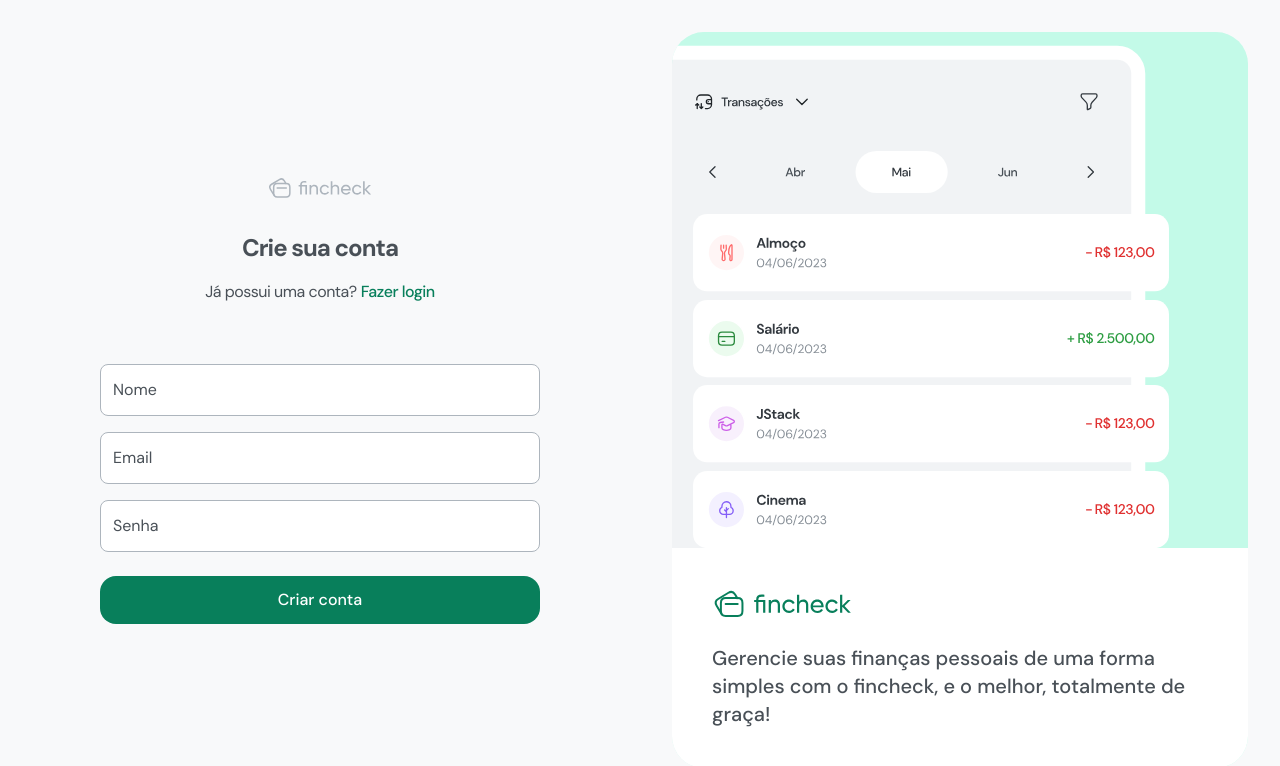
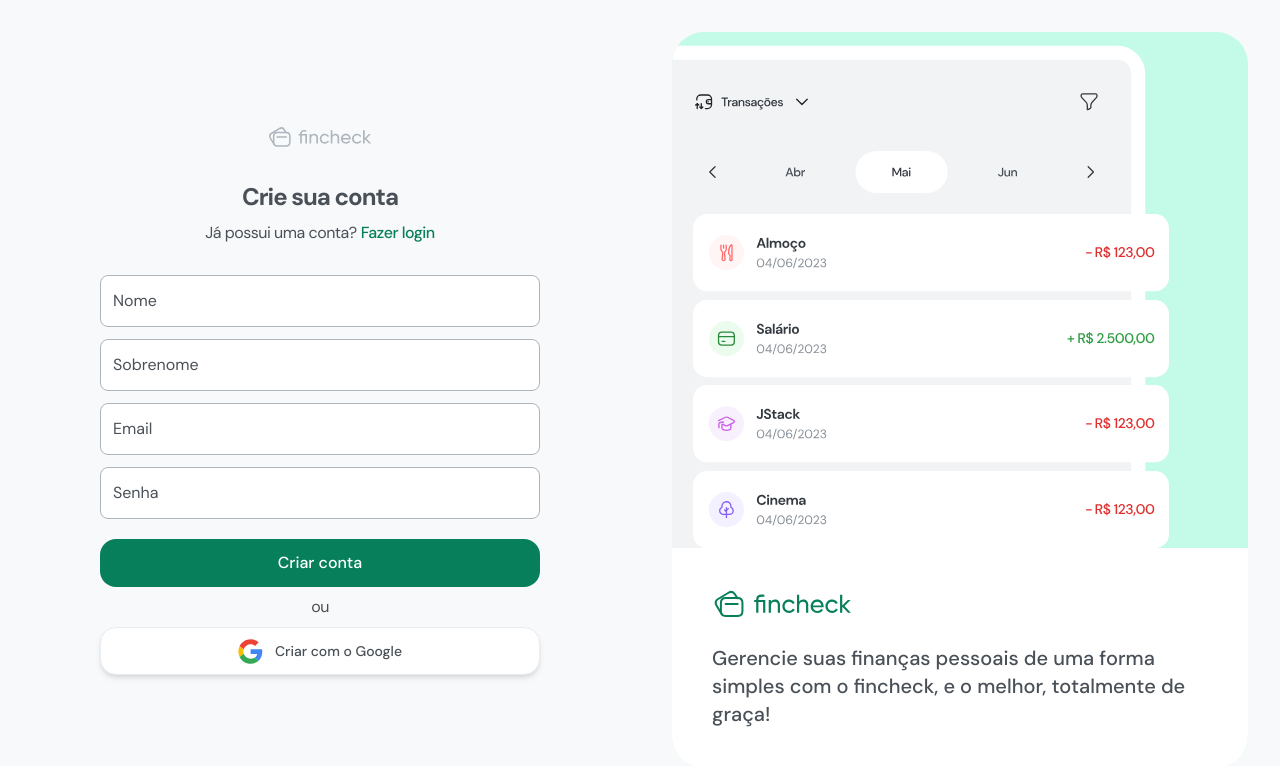
Before and after one commit to Luiz-1213/fin-check, a React (Vite) app in the folder frontend/: page /register in a window 1280 px wide. Shown: the top 766 px of the page. Built offline with nearby package versions, Linux system fonts and the light colour scheme; no server answers.

Commit message:
feat(auth): integrate Google login in login and register pages
- Updated `Login` and `Register` pages to include Google login option.
- Extracted `signInWithGoogle` logic from `useAuth` in both controllers for cleaner usage.

```diff
--- a/frontend/src/view/pages/Login/index.tsx
+++ b/frontend/src/view/pages/Login/index.tsx
@@ -1,23 +1,32 @@
 import { Link } from 'react-router-dom';
+import { Button } from '../../components/Button';
+import { GoogleIcon } from '../../components/icons/GoogleIcon';
 import { Input } from '../../components/Input';
-import { Button } from '../../components/Button';
 import useLoginController from './useLoginController';
 
-export function Login(){
-  const { handleSubmit, register, errors, isLoading } = useLoginController();
+export function Login() {
+  const { handleSubmit, register, errors, isLoading, signInWithGoogle } =
+    useLoginController();
   return (
     <>
       <header className="flex flex-col items-center gap-4 text-center">
         <h1 className="text-2xl font-bold text-gray-700 tracking-[-1px]">
-       Entre em sua conta
+          Entre em sua conta
         </h1>
         <p className="space-x-1">
-          <span className="text-gray-700 tracking-[-0.5px]">Novo por aqui?</span>
-          <Link to="/register" className=" font-medium text-teal-900 tracking-[-0.5px]">Crie uma conta</Link>
+          <span className="text-gray-700 tracking-[-0.5px]">
+            Novo por aqui?
+          </span>
+          <Link
+            to="/register"
+            className=" font-medium text-teal-900 tracking-[-0.5px]"
+          >
+            Crie uma conta
+          </Link>
         </p>
       </header>
 
-      <form className="mt-[60px] flex flex-col gap-4" onSubmit={handleSubmit}>
+      <form className="mt-[52px] flex flex-col gap-3 " onSubmit={handleSubmit}>
         <Input
           type="email"
           placeholder="Email"
@@ -36,6 +45,23 @@
           Entrar
         </Button>
       </form>
+      <div className="flex flex-col gap-2 mt-2">
+        <p className="inline-block text-center text-gray-700 tracking-[-0.5px]">
+          ou
+        </p>
+        <Button
+          type="button"
+          className="flex items-center gap-3 px-5 py-2.5 border border-gray-30 bg-white shadow-md hover:bg-gray-50 transition"
+        >
+          <GoogleIcon />
+          <span
+            className="text-sm font-medium text-gray-700"
+            onClick={signInWithGoogle}
+          >
+            Entrar com o Google
+          </span>
+        </Button>
+      </div>
     </>
   );
 }
--- a/frontend/src/view/pages/Login/useLoginController.tsx
+++ b/frontend/src/view/pages/Login/useLoginController.tsx
@@ -34,7 +34,7 @@
     },
   });
 
-  const { signin } = useAuth();
+  const { signin, signInWithGoogle } = useAuth();
 
   const handleSubmit = hookFormSubmit(async (data) => {
     try {
@@ -47,5 +47,11 @@
     }
   });
 
-  return { handleSubmit, register, errors, isLoading: isPending };
+  return {
+    handleSubmit,
+    signInWithGoogle,
+    register,
+    errors,
+    isLoading: isPending,
+  };
 }
--- a/frontend/src/view/pages/Register/index.tsx
+++ b/frontend/src/view/pages/Register/index.tsx
@@ -1,48 +1,76 @@
 import { Link } from 'react-router-dom';
+import { Button } from '../../components/Button';
+import { GoogleIcon } from '../../components/icons/GoogleIcon';
 import { Input } from '../../components/Input';
-import { Button } from '../../components/Button';
 import { useRegisterController } from './useRegisterController';
 
-export function Register(){
-  const {errors, register, handleSubmit, isLoading} = useRegisterController();
+export function Register() {
+  const { errors, register, handleSubmit, isLoading, signInWithGoogle } =
+    useRegisterController();
   return (
     <>
-      <header className="flex flex-col items-center gap-4 text-center">
+      <header className="flex flex-col items-center gap-2 text-center">
         <h1 className="text-2xl font-bold text-gray-700 tracking-[-1px]">
-      Crie sua conta
+          Crie sua conta
         </h1>
         <p className="space-x-1">
-          <span className="text-gray-700 tracking-[-0.5px]">Já possui uma conta?</span>
-          <Link to="/login" className="font-medium text-teal-900 tracking-[-0.5px]">Fazer login</Link>
+          <span className="text-gray-700 tracking-[-0.5px]">
+            Já possui uma conta?
+          </span>
+          <Link
+            to="/login"
+            className="font-medium text-teal-900 tracking-[-0.5px]"
+          >
+            Fazer login
+          </Link>
         </p>
       </header>
 
-      <form
-        onSubmit={handleSubmit}
-        className='mt-[60px] flex flex-col gap-4'
-      >
+      <form onSubmit={handleSubmit} className="mt-[30px] flex flex-col gap-3">
         <Input
-          placeholder='Nome'
-          {...register('name')}
-          error={errors.name?.message}/>
+          placeholder="Nome"
+          {...register('firstName')}
+          error={errors.firstName?.message}
+        />
         <Input
-          type='email'
-          placeholder='Email'
+          placeholder="Sobrenome"
+          {...register('lastName')}
+          error={errors.lastName?.message}
+        />
+        <Input
+          type="email"
+          placeholder="Email"
           {...register('email')}
-          error={errors.email?.message}/>
+          error={errors.email?.message}
+        />
         <Input
           type="password"
-          placeholder='Senha'
+          placeholder="Senha"
           {...register('password')}
-          error={errors.password?.message}/>
+          error={errors.password?.message}
+        />
 
-        <Button
-          type="submit"
-          className='mt-2'
-          isLoading={isLoading}>
+        <Button type="submit" className="mt-2" isLoading={isLoading}>
           Criar conta
         </Button>
       </form>
+      <div className="flex flex-col gap-2 mt-2">
+        <p className="inline-block text-center text-gray-700 tracking-[-0.5px]">
+          ou
+        </p>
+        <Button
+          type="button"
+          className="flex items-center gap-3 px-5 py-2.5 border border-gray-30 bg-white shadow-md hover:bg-gray-50 transition"
+        >
+          <GoogleIcon />
+          <span
+            className="text-sm font-medium text-gray-700"
+            onClick={signInWithGoogle}
+          >
+            Criar com o Google
+          </span>
+        </Button>
+      </div>
     </>
   );
 }
--- a/frontend/src/view/pages/Register/useRegisterController.ts
+++ b/frontend/src/view/pages/Register/useRegisterController.ts
@@ -8,7 +8,8 @@
 import { SignupParams } from '../../../app/services/authService/signup';
 
 const schema = z.object({
-  name: z.string().min(1, 'Nome é obrigatório'),
+  firstName: z.string().min(1, 'Nome é obrigatório'),
+  lastName: z.string().min(1, 'Sobrenome é obrigatório'),
   email: z
     .string()
     .min(1, 'E-mail é obrigatório')
@@ -36,7 +37,7 @@
     },
   });
 
-  const { signin } = useAuth();
+  const { signin, signInWithGoogle } = useAuth();
 
   const handleSubmit = hookFormSubmit(async (data) => {
     try {
@@ -52,6 +53,7 @@
 
   return {
     handleSubmit,
+    signInWithGoogle,
     register,
     errors,
     isLoading: isPending,
```
